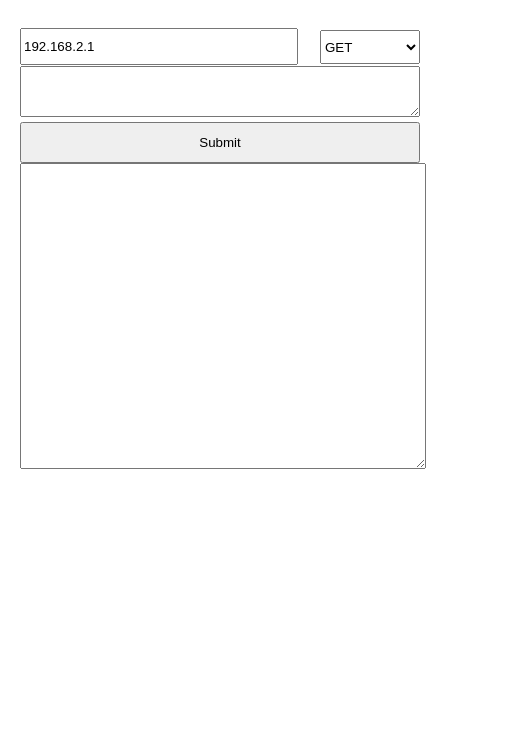
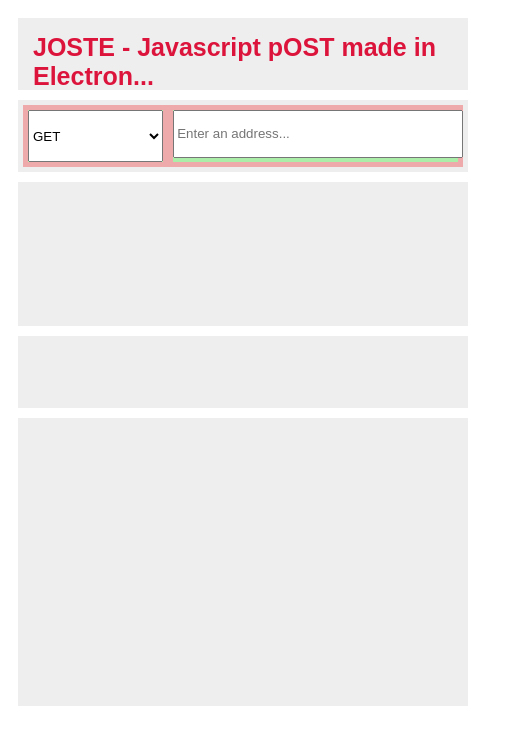
Before and after one commit to jakekasan/joste, an Electron app: page mainWindow.html in a window 500 px wide. Shown: the whole page, 528 px wide, since content can reach past the window. Drawn offline with Linux system fonts and the light colour scheme.

Commit message:
Styling redone - work in progress

```diff
--- a/css/main.css
+++ b/css/main.css
@@ -1,19 +1,95 @@
-body {
-  width: 100%;
-  height:100%;
+
+
+
+.page {
+  position: absolute;
+  width: 90%;
+  height: 90%;
   padding: 10px;
   display: grid;
-  grid-template-rows: 30% 70%;
+  grid-gap: 10px;
+  grid-template-rows: 10% 10% 20% 10% 40%;
 }
 
 .container {
-  width: 80%;
+  width: 100%;
   height: 100%;
-  padding: 2px;
-  padding-top: 10px;
-  padding-bottom: 10px;
+  background-color: #eeeeee;
+  display: grid;
+  grid-gap: 5px;
 }
 
+.http {
+  background-color: #eeaaaa;
+  width: auto;
+  height: auto;
+  padding: 0px;
+  margin: 5px;
+  display: grid;
+  grid-template-columns: 33% 67%;
+}
+
+.input {
+  width: inherit;
+  height: auto;
+  margin: 5px;
+  background-color: #aaeeaa;
+}
+
+.title {
+  margin: 15px;
+  font: Verdana;
+  font-family: sans-serif;
+  font-weight: bold;
+  font-size: 25px;
+  color: crimson;
+}
+
+.http:hover .dropdown {
+  display:block;
+}
+
+
+.http:hover .label {
+  display:none;
+}
+.dropdown {
+  display: none;
+  width:31%;
+  height:20%;
+  position: absolute;
+  background-color: #f9f9f9;
+  z-index: 1;
+}
+
+/* .dropdown:hover .dropitem {
+  display: block;
+} */
+
+.dropitem {
+  /* display: block; */
+  height:30%;
+  width: inherit
+  color: black;
+  background-color: yellow;
+}
+
+.dropitem:hover {
+  background-color: red;
+}
+
+#httpSelect {
+  width: 100%;
+  height: 100%;
+}
+
+#httpAddr {
+  width: 99%;
+  height: 80%;
+}
+
+
+/*
 .input {
   display: grid;
   grid-template-rows: auto;
@@ -57,11 +133,11 @@ body {
 #httpType {
   width: 100%;
   height: 100%;
-  /*margin-top: 2.5px;*/
+  margin-top: 2.5px;
   margin-top: 2px;
 }
 
 #submitButton {
   width: 100%;
   height:auto;
-}
+} */
--- a/mainWindow.html
+++ b/mainWindow.html
@@ -6,6 +6,71 @@
     <link rel="stylesheet" href="./css/main.css">
   </head>
   <body>
+    <!-- "page" holds the containers for the parts of the app -->
+
+    <div class="page">
+
+      <!-- the title -->
+      <div class="container">
+        <a class="title">
+          JOSTE - Javascript pOST made in Electron...
+        </a>
+      </div>
+
+      <!-- http request type and address -->
+      <div class="container">
+        <div class="http">
+
+          <!-- drop-down menu to select the http type -->
+          <div class="input">
+            <!-- <div id="httpTypeSelected" class="label">
+              <a>PUSH</a>
+            </div> -->
+            <select id="httpSelect">
+              <option value="get">GET</option>
+              <option value="post">POST</option>
+              <option value="put">PUT</option>
+              <option value="delete">DELETE</option>
+            </select>
+            <!-- <div id="httpDropdown" class="dropdown">
+              <div class="dropitem">
+                Push
+              </div>
+              <div class="dropitem">
+                Pull
+              </div>
+              <div class="dropitem">
+                Put
+              </div>
+              <div class="dropitem">
+                Delete
+              </div>
+            </div> -->
+          </div>
+          <div class="input">
+            <input type="text" id="httpAddr" placeholder="Enter an address...">
+          </div>
+
+        </div>
+      </div>
+
+      <!-- http request data field -->
+      <div class="container">
+
+      </div>
+
+      <!-- buttons to send and add data (opens the add data window) -->
+      <div class="container">
+
+      </div>
+
+      <div class="container">
+
+      </div>
+    </div>
+
+
+<!--
     <div class="input container">
       <div class="http input">
         <input type="text" placeholder="Address" id="httpAddr" value="192.168.2.1">
@@ -19,12 +84,10 @@
         <textarea id="requestData" rows="2" cols="60"></textarea>
       <input type="submit" id="submitButton" class="input_button" value="Submit" onclick="getHttp()">
     </div>
-    <!-- <div class="data">
 
-    </div> -->
     <div class="container">
       <textarea id="response" rows="20" cols="60"></textarea>
-    </div>
+    </div> -->
   </body>
 
   <script>
@@ -34,6 +97,25 @@
     var requestData;
 
     var responseField = document.getElementById('response');
+
+    var element = document.getElementById("httpDropdown");
+    element.onclick = function(){
+      if (element.style.display == "none") {
+        element.style.display = "block";
+        document.getElementById("httpTypeSelected").style.display = "none";
+      } else {
+        element.style.display = "none";
+        document.getElementById("httpTypeSelected").style.display = "block";
+      }
+    };
+
+    var httpTypes = document.getElementsByClassName("dropitem");
+    console.log(httpTypes);
+    for (var i = 0; i < httpTypes.length; i++) {
+      httpTypes[i].onclick = function(){
+        document.getElementById("httpTypeSelected").value = httpTypes[i].value;
+      };
+    }
 
     var getHttp = function(){
       let httpType = document.getElementById("httpType").value;
```
